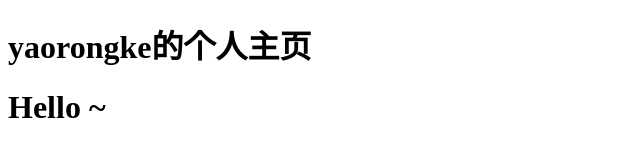
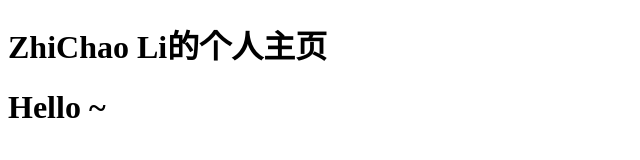
Before and after one commit to lzc1129/lzc1129.github.io, a plain HTML site: page index.html in a window 1280 px wide. Shown: the whole page, without its empty margins (0-640 px from the left). Drawn offline with Linux system fonts and the light colour scheme.

Commit message:
Update index.html

```diff
--- a/index.html
+++ b/index.html
@@ -5,7 +5,7 @@
     <title>yaorongke</title>
 </head>
 <body>
-    <h1>yaorongke的个人主页</h1>
+    <h1>ZhiChao Li的个人主页</h1>
     <h1>Hello ~</h1>
 </body>
 </html>
```
